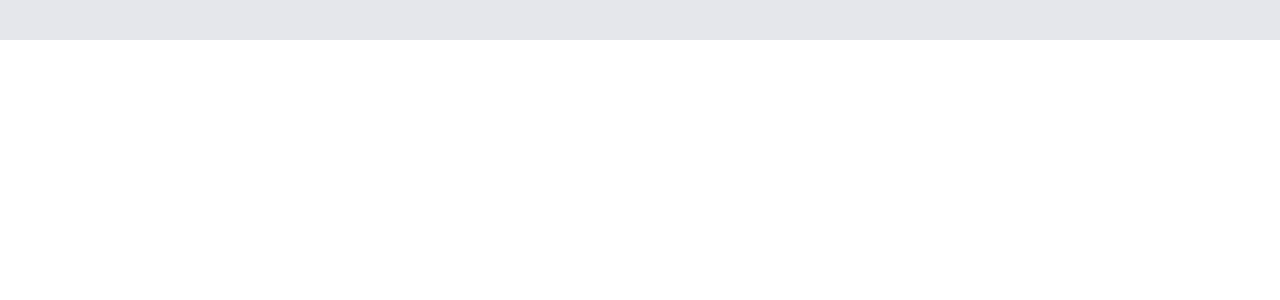
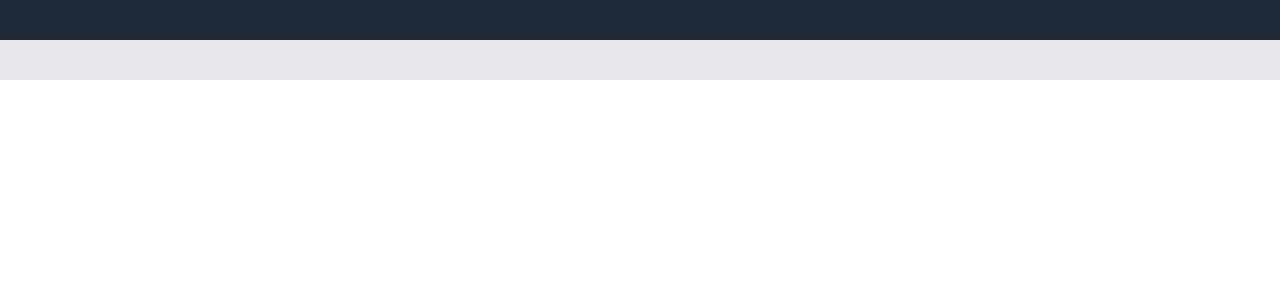
Before and after one commit to Zuhriddin1804/35-maktab, a React (Vite) app: page / in a window 1280 px wide. Shown: the top 300 px of the page. Built offline with nearby package versions, Linux system fonts and the light colour scheme.

Commit message:
Add site header

```diff
--- a/src/components/Header.jsx
+++ b/src/components/Header.jsx
@@ -2,8 +2,11 @@ import React from 'react';
 
 const Header = () => {
     return (
-        <>
-        </>
+        <header className='w-full bg-gray-800 py-5'>
+            <div className='container'>
+
+            </div>
+        </header>
     );
 };
 
```
